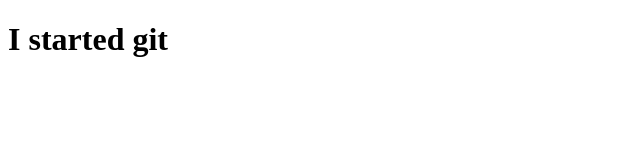
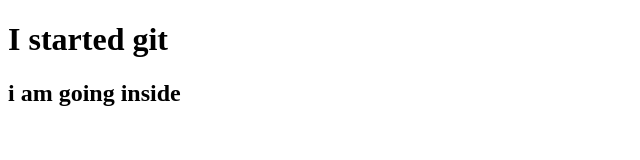
Before and after one commit to alantomanu/gitinitialising, a plain HTML site: page index.html in a window 1280 px wide. Shown: the whole page, without its empty margins (0-640 px from the left). Drawn offline with Linux system fonts and the light colour scheme.

Commit message:
i added some more

```diff
--- a/index.html
+++ b/index.html
@@ -7,5 +7,6 @@
 </head>
 <body>
     <h1>I started git</h1>
+    <h2>i am going inside</h2>
 </body>
 </html>
```
